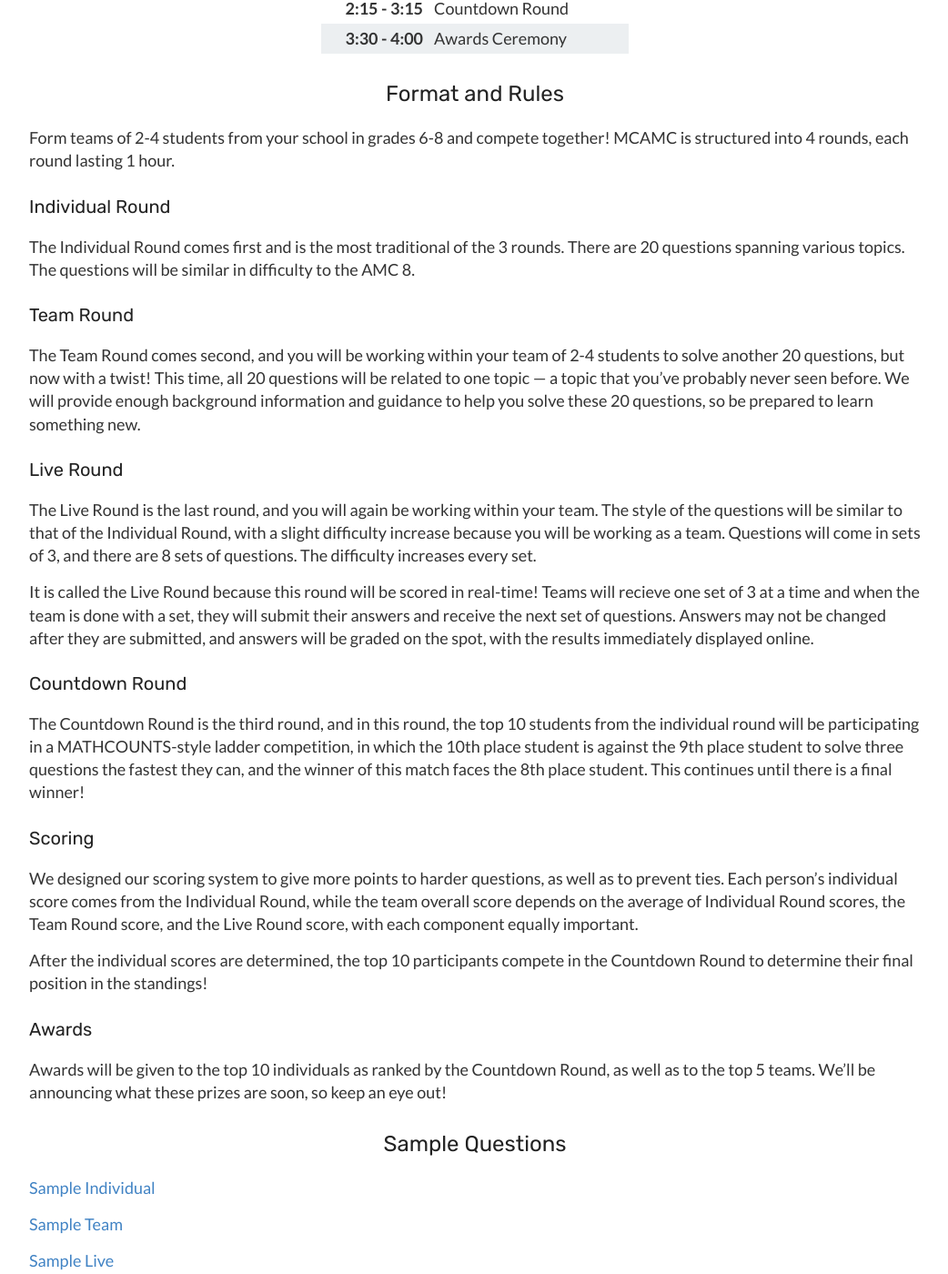
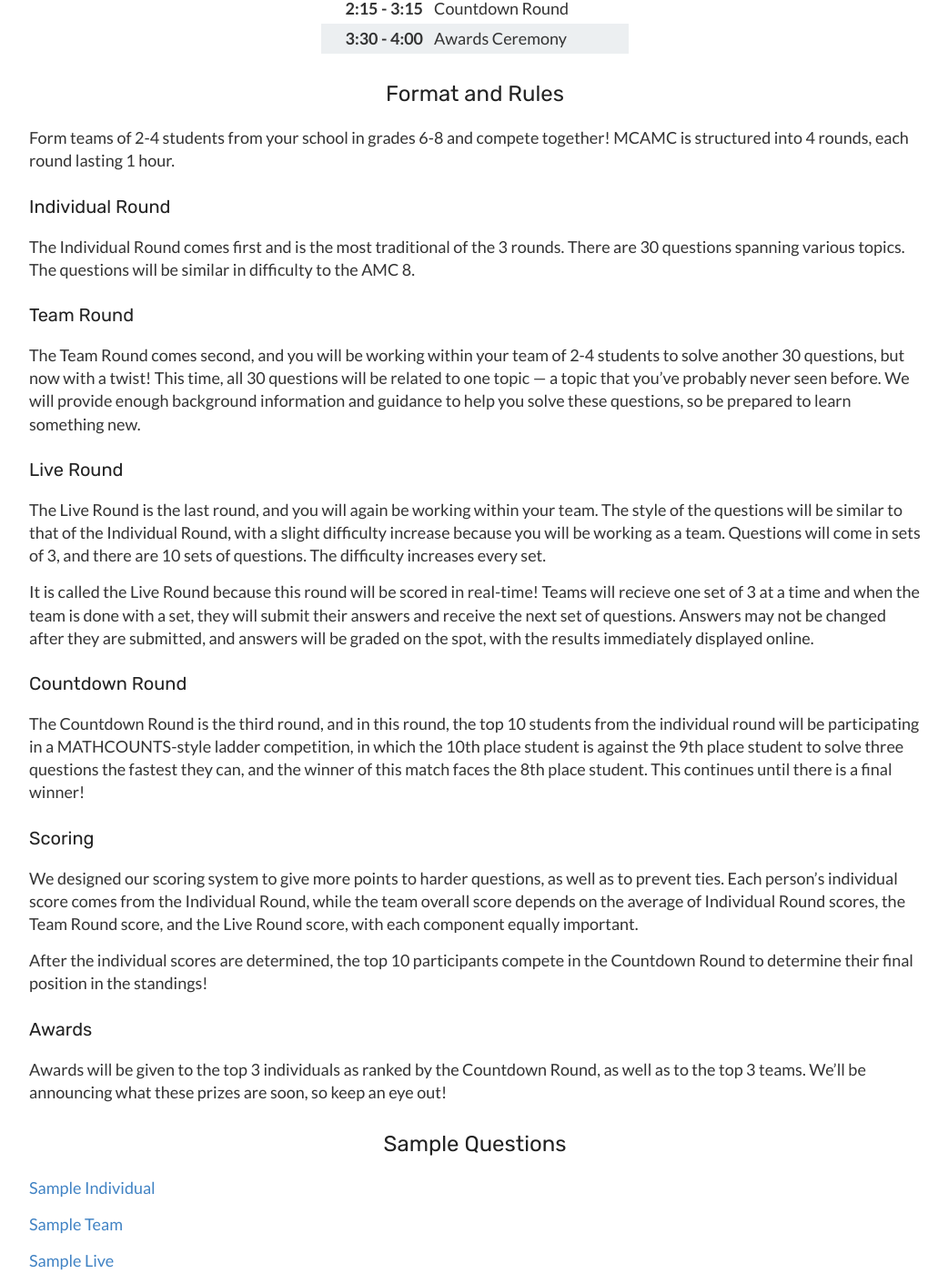
Before and after one commit to mcamathleague/mcamathleague.github.io, a Jekyll site: the page built from mcamc.md, in a window 1280 px wide and 1400 px high, scrolled down 1264 px. Shown: the whole window at 91% size, without its empty margins (118-1160 px from the left). Built offline with Jekyll 4.4.1, drawn with Linux system fonts in a browser that asks for light colours.

Commit message:
Update mcamc.md

```diff
--- a/mcamc.md
+++ b/mcamc.md
@@ -99,15 +99,15 @@ Form teams of 2-4 students from your school in grades 6-8 and compete together!
 
 ### Individual Round
 
-The Individual Round comes first and is the most traditional of the 3 rounds. There are 20 questions spanning various topics. The questions will be similar in difficulty to the AMC 8.
+The Individual Round comes first and is the most traditional of the 3 rounds. There are 30 questions spanning various topics. The questions will be similar in difficulty to the AMC 8.
 
 ### Team Round
 
-The Team Round comes second, and you will be working within your team of 2-4 students to solve another 20 questions, but now with a twist! This time, all 20 questions will be related to one topic — a topic that you've probably never seen before. We will provide enough background information and guidance to help you solve these 20 questions, so be prepared to learn something new.
+The Team Round comes second, and you will be working within your team of 2-4 students to solve another 30 questions, but now with a twist! This time, all 30 questions will be related to one topic — a topic that you've probably never seen before. We will provide enough background information and guidance to help you solve these questions, so be prepared to learn something new.
 
 ### Live Round
 
-The Live Round is the last round, and you will again be working within your team. The style of the questions will be similar to that of the Individual Round, with a slight difficulty increase because you will be working as a team. Questions will come in sets of 3, and there are 8 sets of questions. The difficulty increases every set.
+The Live Round is the last round, and you will again be working within your team. The style of the questions will be similar to that of the Individual Round, with a slight difficulty increase because you will be working as a team. Questions will come in sets of 3, and there are 10 sets of questions. The difficulty increases every set.
 
 It is called the Live Round because this round will be scored in real-time! Teams will recieve one set of 3 at a time and when the team is done with a set, they will submit their answers and receive the next set of questions. Answers may not be changed after they are submitted, and answers will be graded on the spot, with the results immediately displayed online.
 
@@ -123,7 +123,7 @@ After the individual scores are determined, the top 10 participants compete in t
 
 ### Awards
 
-Awards will be given to the top 10 individuals as ranked by the Countdown Round, as well as to the top 5 teams. We'll be announcing what these prizes are soon, so keep an eye out!
+Awards will be given to the top 3 individuals as ranked by the Countdown Round, as well as to the top 3 teams. We'll be announcing what these prizes are soon, so keep an eye out!
 
 ## Sample Questions
 
```
